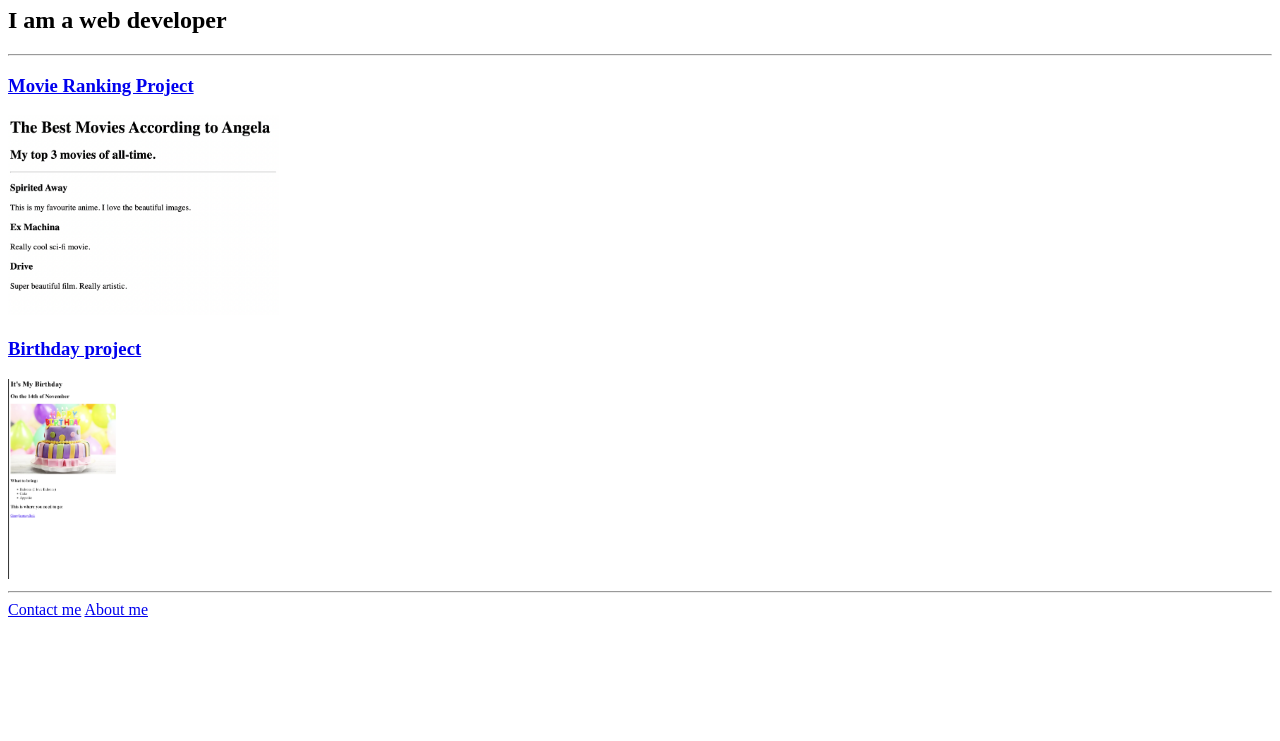
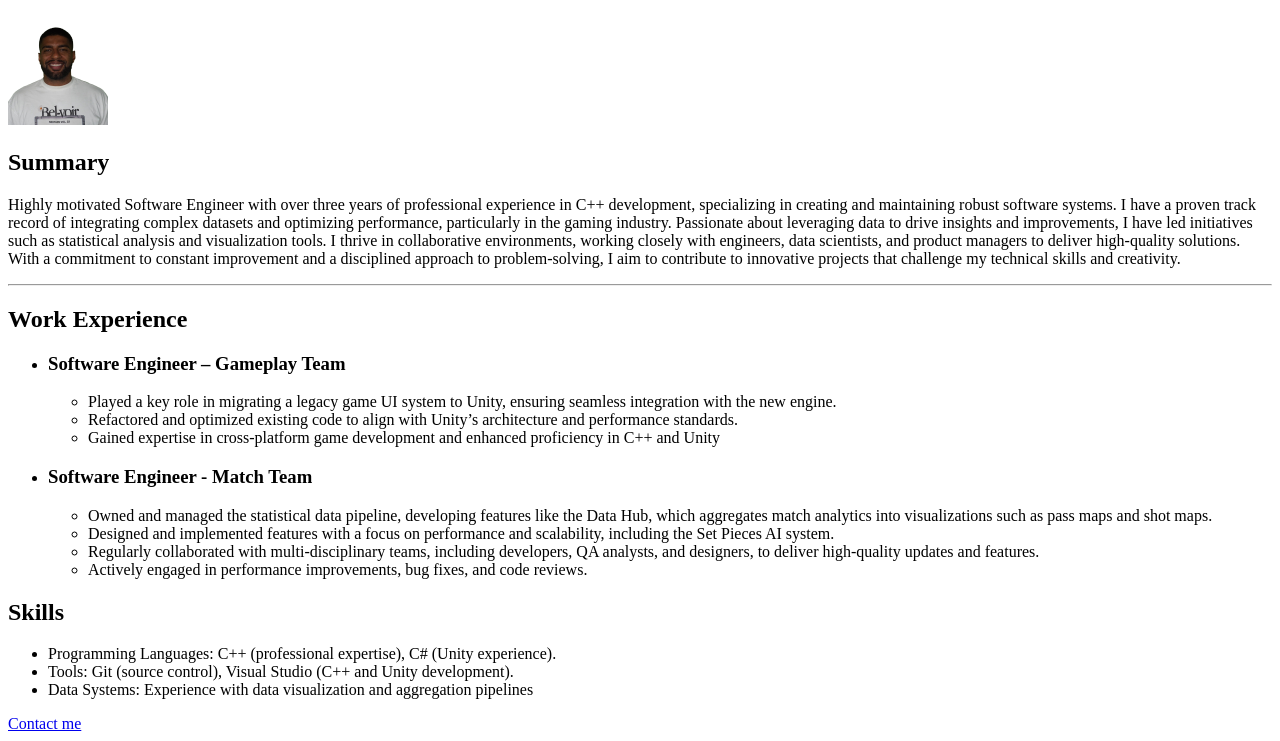
Before and after one commit to 2wisej84/hmtl-portfolio, a plain HTML site: page index.html in a window 1280 px wide. Shown: the part 73-814 px from the top of the page. Drawn offline with Linux system fonts and the light colour scheme.

Commit message:
Add files via upload

```diff
--- a/index.html
+++ b/index.html
@@ -1,38 +1,46 @@
-<!-- TODO 1: Create the HTML Boilerplate -->
 <!DOCTYPE html>
-<html lang="en">
 <head>
-    <meta charset="UTF-8">
-    <meta name="viewport" content="width=device-width, initial-scale=1.0">
-    <title>Jemals Portfolio</title>
+    <title>My Resume</title>
 </head>
+
 <body>
-    <h1>Jemal Wisemans Portfolio</h1>
-    <h2>I am a web developer</h2>
+    <h1> Jemal Wiseman CV</h1>
+    <br>
+    <img src = "cv.jpg" height = "100" alt = "Cv picture">
+
+    <h2>Summary</h2>
+    <p>Highly motivated Software Engineer with over three years of professional experience in C++ development, specializing in creating and maintaining robust software systems. I have a proven track record of integrating complex datasets and optimizing performance, particularly in the gaming industry.
+        Passionate about leveraging data to drive insights and improvements, I have led initiatives such as statistical analysis and visualization tools. I thrive in collaborative environments, working closely with engineers, data scientists, and product managers to deliver high-quality solutions.
+        With a commitment to constant improvement and a disciplined approach to problem-solving, I aim to contribute to innovative projects that challenge my technical skills and creativity.
+    </p>
     <hr/>
+    <h2>Work Experience</h2>
+    <ul>
+        <li><h3>Software Engineer – Gameplay Team</h3>
+            <ul>
+                <li>Played a key role in migrating a legacy game UI system to Unity, ensuring seamless integration with the new engine.</li>
+                <li>Refactored and optimized existing code to align with Unity’s architecture and performance standards.</li>
+                <li>Gained expertise in cross-platform game development and enhanced proficiency in C++ and Unity</li>
+            </ul>
+        </li>
+        <li><h3>Software Engineer - Match Team</h3></li>
+        <ul>
+            <li>Owned and managed the statistical data pipeline, developing features like the Data Hub, which aggregates match analytics into visualizations such as pass maps and shot maps.</li>
+            <li>Designed and implemented features with a focus on performance and scalability, including the Set Pieces AI system.</li>
+            <li>Regularly collaborated with multi-disciplinary teams, including developers, QA analysts, and designers, to deliver high-quality updates and features.</li>
+            <li>Actively engaged in performance improvements, bug fixes, and code reviews.</li>
+        </ul>
+    </ul>
 
-    <!--Movie Ranking project-->
-   <h3> <a href = "public/movie-ranking.html"> Movie Ranking Project</a></h3>
-    <img src ="assets/images/movie-ranking.png" height="200"  alt = "movie image">
-    <!-- Birthday Prject-->
-    <h3><a href = "public/birthday_project.html">  Birthday project</a></h3>
-    <img src = "assets/images/birthday_image.png" height="200" alt = "Birthday image">
-    <hr/>
-    <a href = "public/contact.html"> Contact me</a>
-    <a href = "public/about.html"> About me </a>
+    <h2>Skills</h2>
+    <ul>
+        <li>Programming Languages: C++ (professional expertise), C# (Unity experience).</li>
+        <li>Tools: Git (source control), Visual Studio (C++ and Unity development).</li>
+        <li>Data Systems: Experience with data visualization and aggregation pipelines</li>
+    </ul>
+    </body>
+    <footer>
+        <a href = "contact.html">Contact me</a>
+    </footer>
+
 </body>
-</html>
-
-<!-- TODO 2: Add Your previous projects' HTML into the public folder -->
-
-<!-- TODO 3: Take screenshots of your project previews and add the images to the images folder -->
-
-<!-- TODO 4: Add titles/subtitles etc. -->
-
-<!-- TODO 5: Add a link to the project pages -->
-
-<!-- TODO 6: Add images to show the project previews
-HINT for TODO 6: You can use the height attribute set to 200 to make the image smaller:
-https://developer.mozilla.org/en-US/docs/Web/HTML/Element/img#attr-height -->
-
-<!-- TODO 7: Add the Contact Me and About Me page links -->
```
Also changed, not shown: contact.html (added, +9 -0 lines), cv.jpg (added).
